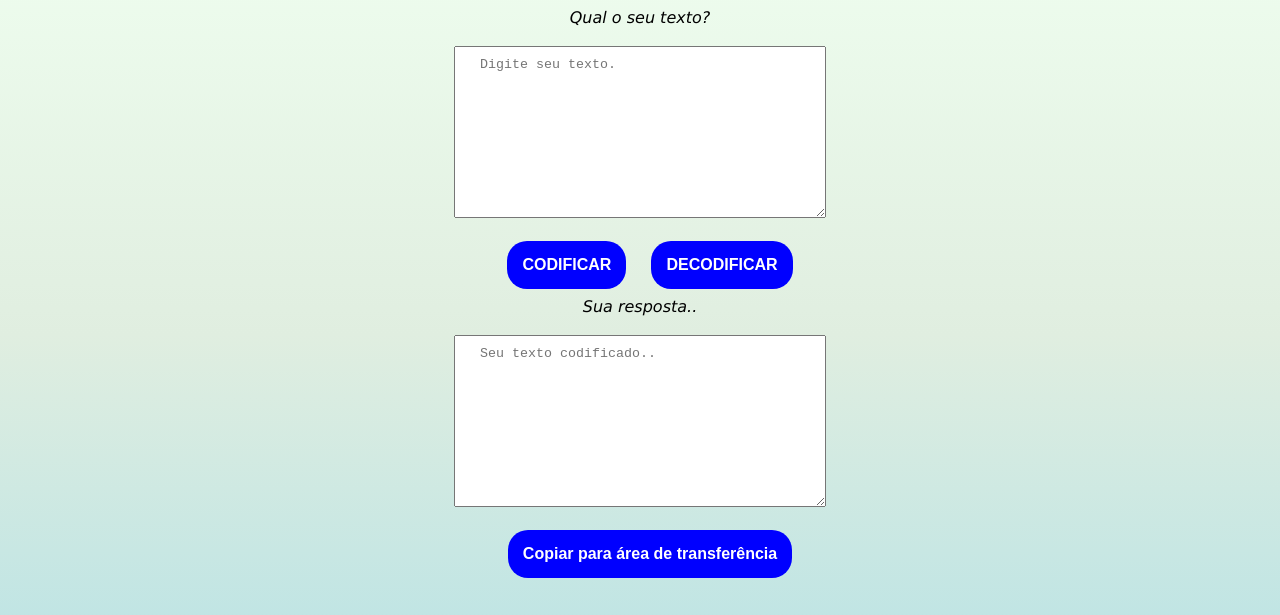
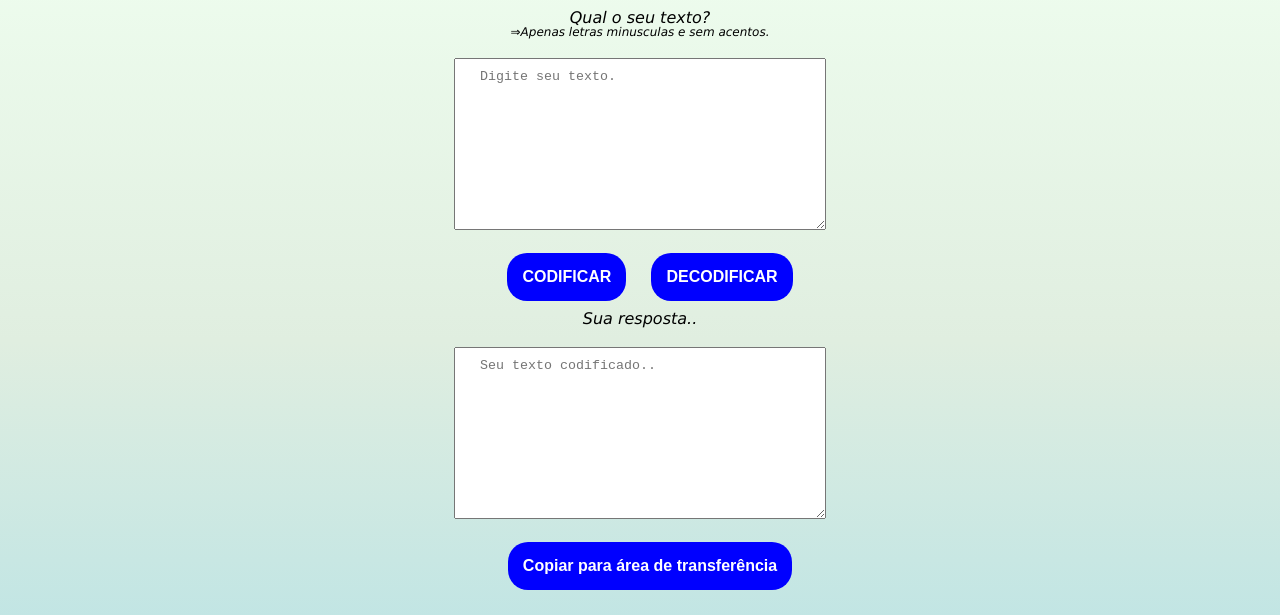
Before and after one commit to MarlonMagagnin/challenge-alura-one-criptografia, a plain HTML site: page index.html in a window 1280 px wide. Shown: the part 98-713 px from the top of the page. Drawn offline with Linux system fonts and the light colour scheme.

Commit message:
adicionando informações

```diff
--- a/index.html
+++ b/index.html
@@ -16,6 +16,7 @@
     <h1>Bem-vindo</h1>
     <div class="container">
         <label for="texto">Qual o seu texto?</label><br>
+        <p>&#8658;Apenas letras minusculas e sem acentos.</p>
         <textarea onkeyup="transformarLetras()" name="texto" id="texto_de_entrada" cols="50" rows="10" placeholder="Digite seu texto." maxlength="200"></textarea><br>
 
         <button onclick="codificar()">CODIFICAR</button>
```
